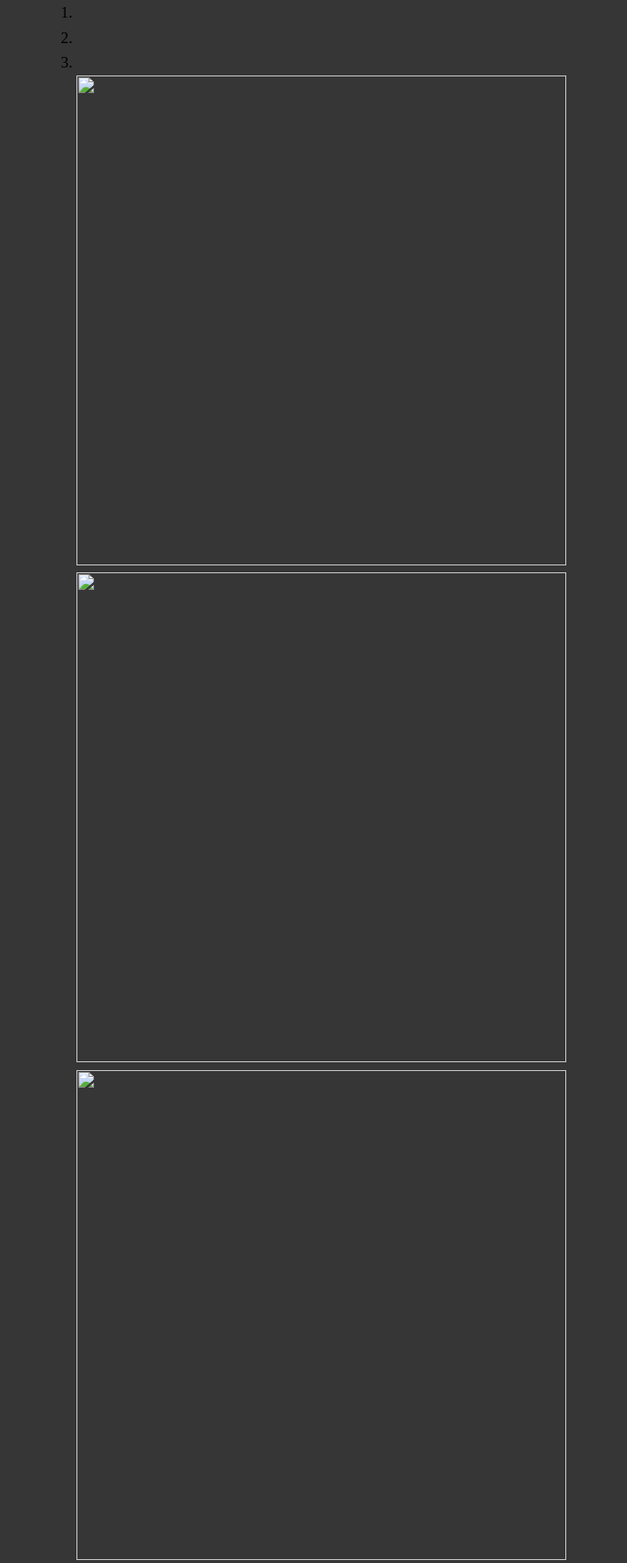
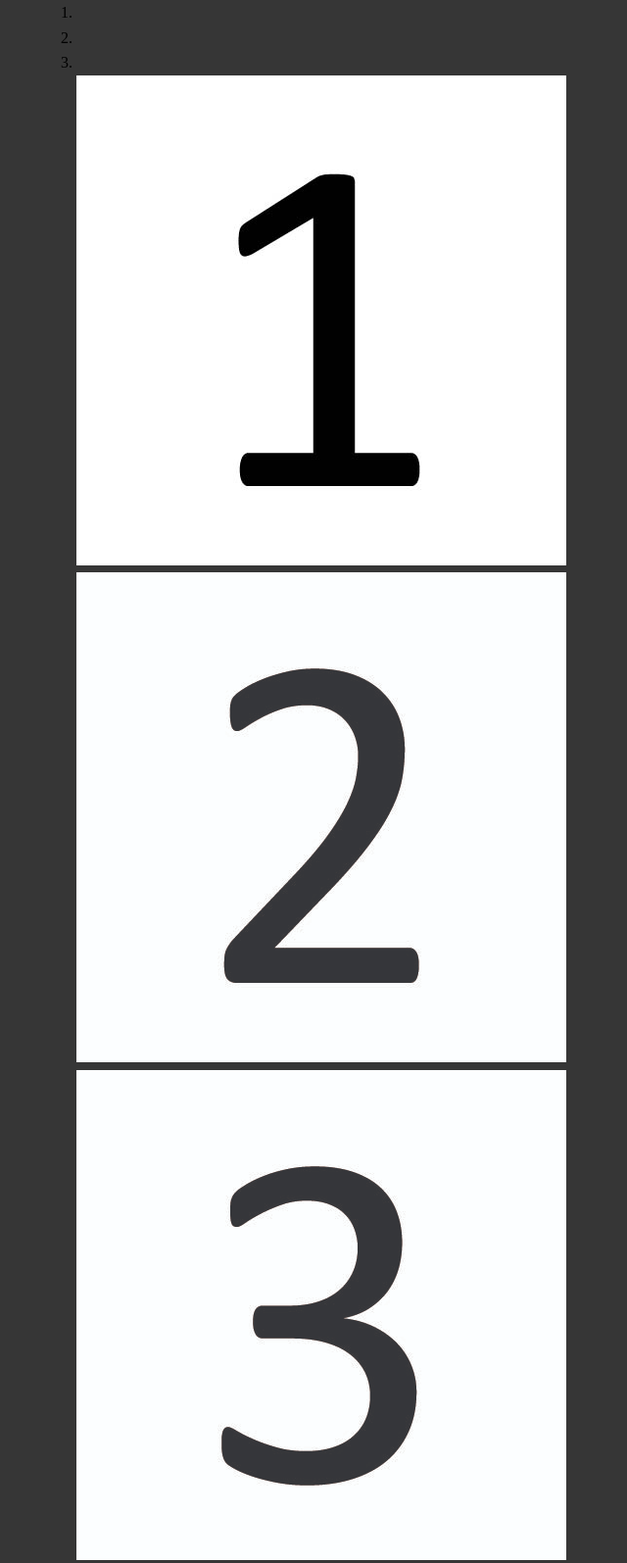
Before and after one commit to Long-Hold/odin-image-carousel, a website built with webpack: page src/template.html in a window 1280 px wide. Shown: the top 1595 px of the page at 98% size, without its empty margins (312-952 px from the left). Built offline with nearby package versions, Linux system fonts and the light colour scheme.

Commit message:
feat: Link images to img elements

```diff
--- a/src/template.html
+++ b/src/template.html
@@ -15,15 +15,15 @@
 
       <div class="carousel">
         <div class="carousel-img-container active">
-          <img src="" alt="" class="carousel-img" width="500" height="500" />
+          <img src="./images/One.jpg" alt="" class="carousel-img" width="500" height="500" />
         </div>
 
         <div class="carousel-img-container">
-          <img src="" alt="" class="carousel-img" width="500" height="500" />
+          <img src="./images/Two.jpg" alt="" class="carousel-img" width="500" height="500" />
         </div>
 
         <div class="carousel-img-container">
-          <img src="" alt="" class="carousel-img" width="500" height="500" />
+          <img src="./images/Three.jpg" alt="" class="carousel-img" width="500" height="500" />
         </div>
       </div>
 
```
